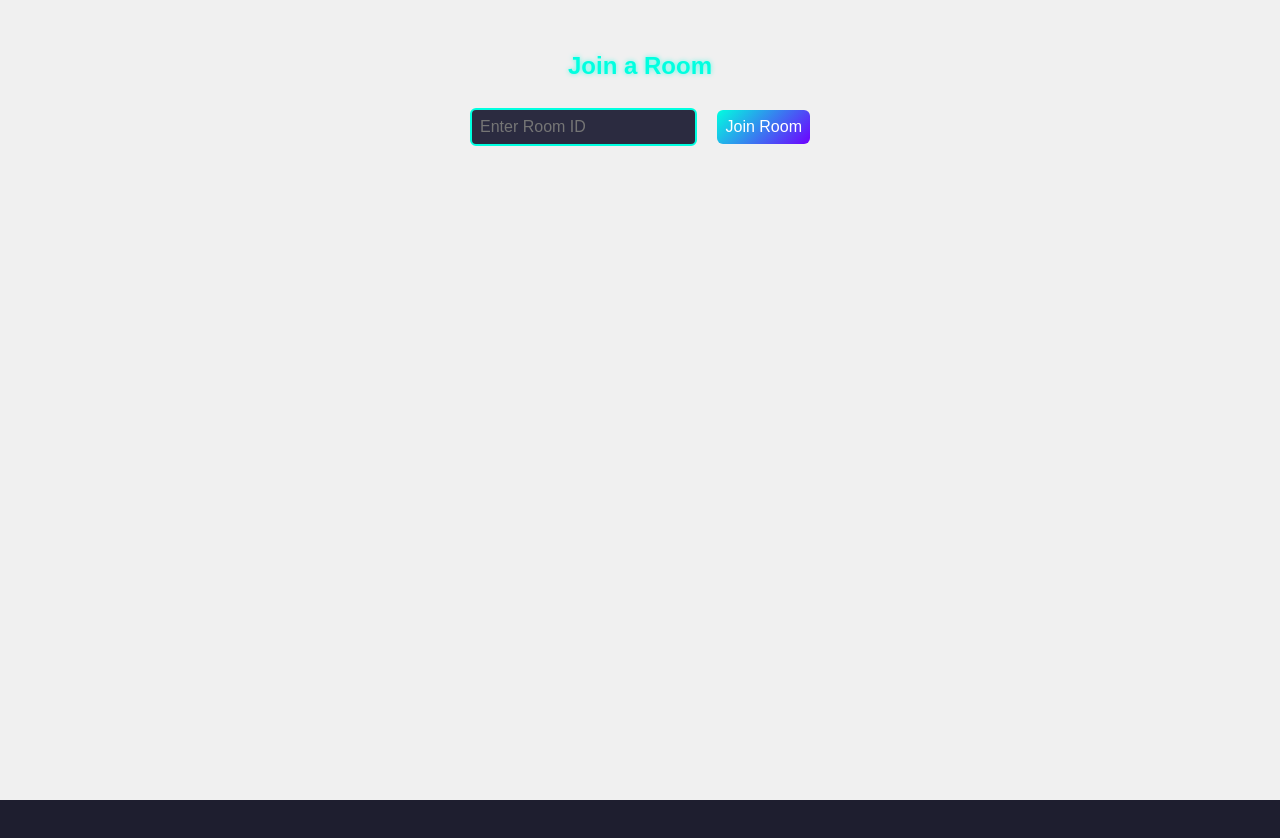
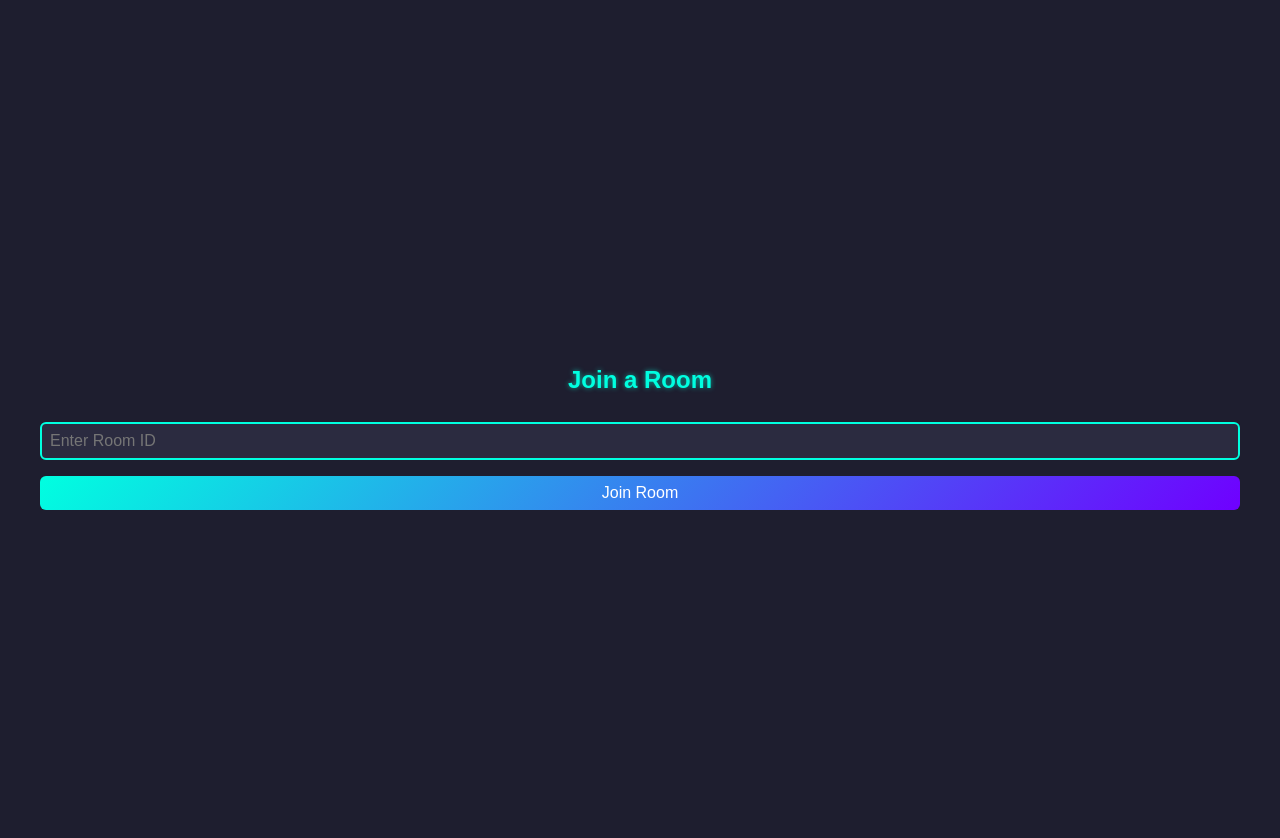
Before and after one commit to CHANGER-0121/Tetris, a website: page index.html in a window 1280 px wide. Before the commit the page ends 800 px from the top, so only its background shows below. Drawn offline with nearby package versions, Linux system fonts and the light colour scheme; no server answers.

Commit message:
Update style.css

```diff
--- a/style.css
+++ b/style.css
@@ -57,12 +57,17 @@ h2 {
   min-height: 100vh;
 }
 
+#joinDiv, #lobbyDiv {
+  text-align: center;
+  padding: 2rem;
+  background-color: #1e1e2f;
+  min-height: 100vh;
+  display: flex;
+  flex-direction: column;
+  justify-content: center;
+}
+
 #otherPlayers {
   display: flex;
   gap: 20px;
 }
-
-#joinDiv, #lobbyDiv {
-  text-align: center;
-  padding: 2rem;
-}
```
